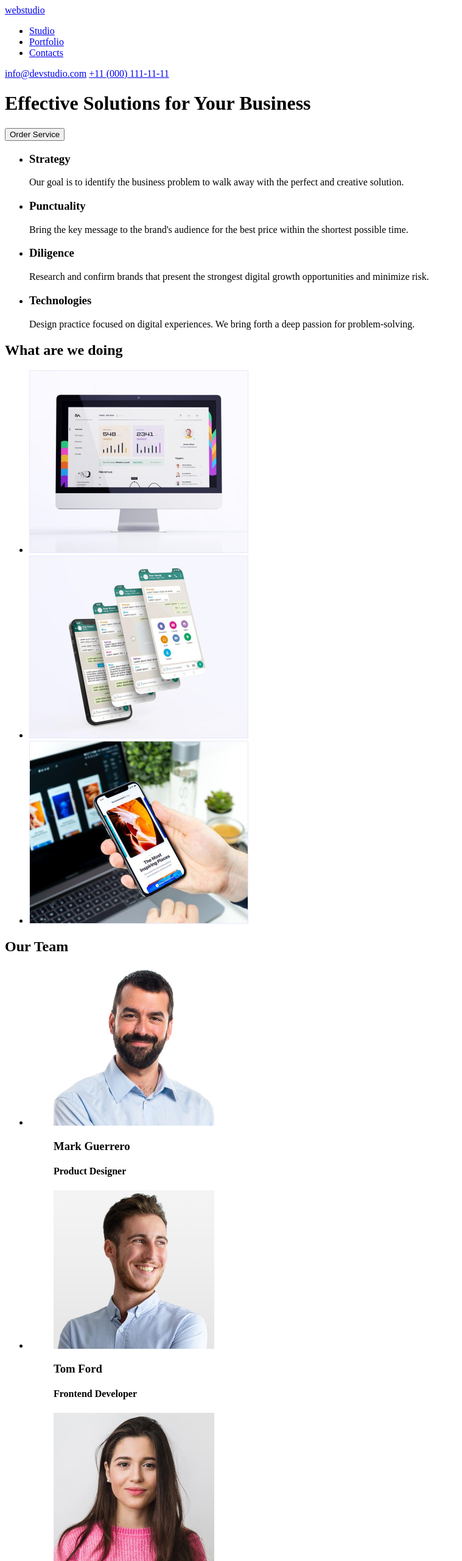
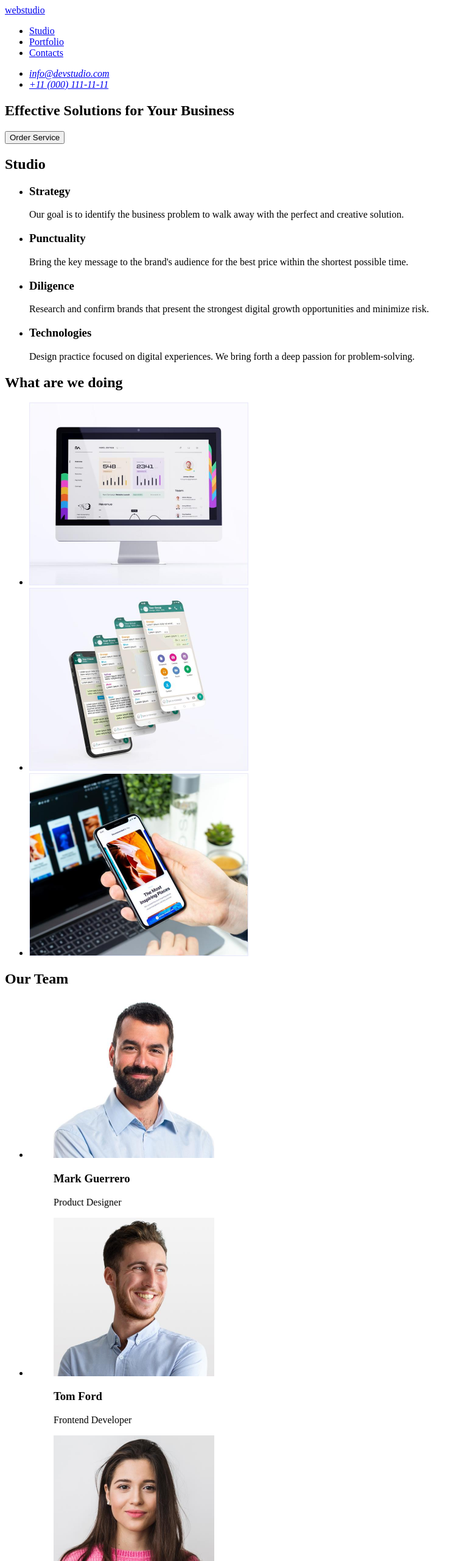
Before and after one commit to KaterynaKarabanova/goit-markup-hw-01, a plain HTML site: page index.html in a window 1280 px wide. Shown: the top 2560 px of the page at 61% size, without its empty margins (0-759 px from the left). Drawn offline with Linux system fonts and the light colour scheme.

Commit message:
taking into account the amendments
correcting errors after completing homework

```diff
--- a/index.html
+++ b/index.html
@@ -8,20 +8,29 @@
 </head>
 <body>
     <header>
-        <a href="https://google.com">webstudio</a>
         <nav>
+         <a href="index.html">webstudio</a>
             <ul>
               <li> <a href="/studio">Studio</a></li>
               <li> <a href="/portfolio">Portfolio</a></li>
               <li><a href="/contacts">Contacts</a></li>
             </ul>
         </nav>
-        <a href="/mailto:info@devstudio.com">info@devstudio.com</a>
-        <a href="tel:+110001111111">+11 (000) 111-11-11</a>
+        <address>
+            <ul>
+        <li><a href="mailto:info@devstudio.com">info@devstudio.com</a></li>
+        <li><a href="tel:+110001111111">+11 (000) 111-11-11</a></li>
+        </ul>
+        </address>
     </header>
     <main>
+
+        <section >
         <h1>Effective Solutions for Your Business</h1>
         <button type="button">Order Service</button>
+        </section>
+        <section>
+            <h2>Studio</h2>
         <ul>
            <li>
             <h3>Strategy</h3>
@@ -45,6 +54,8 @@
                </p>
             </li>
         </ul>
+        </section>
+        <section>
         <h2>What are we doing</h2>
          <ul>
             <li>
@@ -63,6 +74,8 @@
               </a>
             </li>
          </ul>
+        </section>
+        <section>
         <h2>Our Team</h2>
         <ul>
             <li>
@@ -72,7 +85,7 @@
               </a>
               <figcaption>
                <h3>Mark Guerrero</h3>
-               <h4>Product Designer</h4>
+               <p>Product Designer</p>
               </figcaption>
              </figure>
             </li>
@@ -83,7 +96,7 @@
               </a>
               <figcaption>
                <h3>Tom Ford</h3>
-               <h4>Frontend Developer</h4>
+               <p>Frontend Developer</p>
             </figcaption>
              </figure>
             </li>
@@ -94,7 +107,7 @@
               </a>
               <figcaption>
                <h3>Camila Garcia</h3>
-               <h4>Marketing</h4>
+               <p>Marketing</p>
               </figcaption>
              </figure>
             </li>
@@ -105,15 +118,16 @@
               </a>
                <figcaption>
                 <h3>Daniel Wilson</h3>
-                <h4>UI Designer</h4>
+                <p>UI Designer</p>
                </figcaption>
              </figure>
             </li>
         </ul>
+        </section>
     </main>
 
     <footer>
-        <a href="https://google.com">webstudio</a>
+        <a href="index.html">webstudio</a>
         <p>Increase the flow of customers and sales for your business with digital marketing & growth solutions.</p>
     </footer>
 </body>
```
